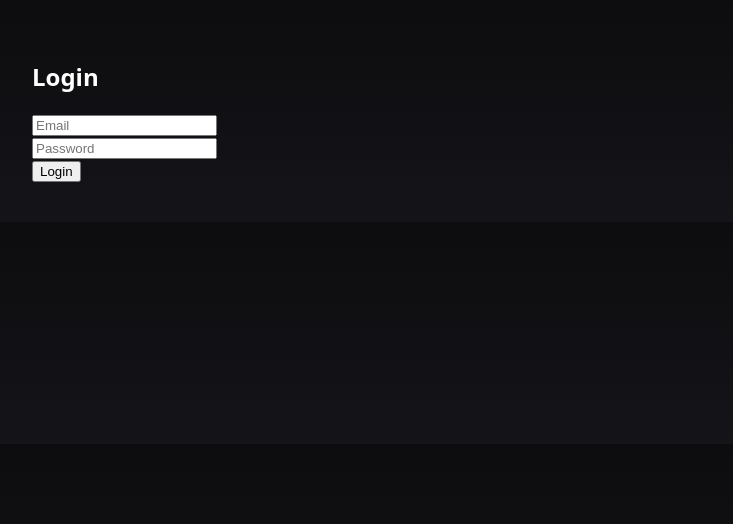
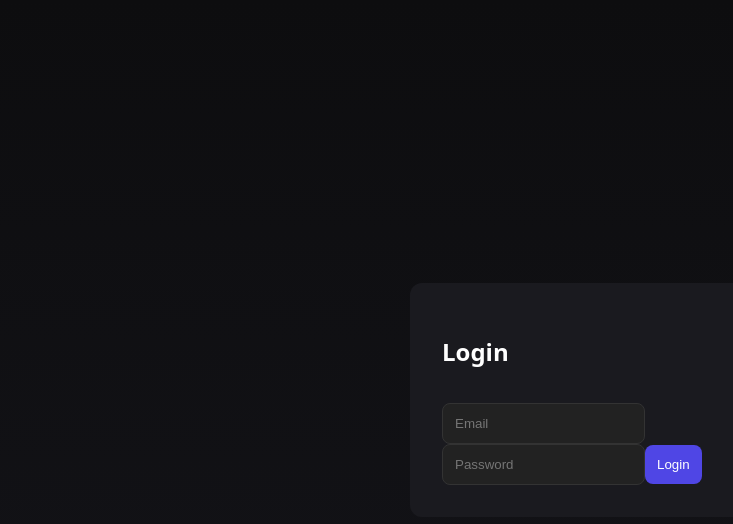
Before and after one commit to platodesignio/platosystem, a Next.js app: page /login in a window 1280 px wide. Shown: the top 524 px of the page, without its empty margins (8-741 px from the left). Built offline with nearby package versions, Linux system fonts and the light colour scheme.

Commit message:
Update page.tsx

```diff
--- a/app/login/page.tsx
+++ b/app/login/page.tsx
@@ -5,6 +5,7 @@ import { useRouter } from "next/navigation";
 
 export default function Login() {
   const router = useRouter();
+
   const [email, setEmail] =
     useState("");
   const [password, setPassword] =
@@ -14,12 +15,12 @@ export default function Login() {
   const [loading, setLoading] =
     useState(false);
 
-  async function handleLogin(
+  async function handleSubmit(
     e: React.FormEvent
   ) {
     e.preventDefault();
+    setError(null);
     setLoading(true);
-    setError(null);
 
     try {
       const res = await fetch(
@@ -43,8 +44,7 @@ export default function Login() {
 
       if (!res.ok) {
         throw new Error(
-          data.error ||
-            "Login failed"
+          data.error
         );
       }
 
@@ -58,40 +58,100 @@ export default function Login() {
   }
 
   return (
-    <div style={{ padding: 40 }}>
-      <h2>Login</h2>
-      <form onSubmit={handleLogin}>
-        <input
+    <AuthLayout title="Login">
+      <form onSubmit={handleSubmit}>
+        <Input
           type="email"
           placeholder="Email"
-          required
           value={email}
           onChange={(e) =>
             setEmail(e.target.value)
           }
         />
-        <br />
-        <input
+        <Input
           type="password"
           placeholder="Password"
-          required
           value={password}
           onChange={(e) =>
             setPassword(e.target.value)
           }
         />
-        <br />
-        <button disabled={loading}>
+
+        <button style={styles.primary}>
           {loading
             ? "Loading..."
             : "Login"}
         </button>
+
+        {error && (
+          <div style={styles.error}>
+            {error}
+          </div>
+        )}
       </form>
-      {error && (
-        <p style={{ color: "red" }}>
-          {error}
-        </p>
-      )}
+    </AuthLayout>
+  );
+}
+
+/* Shared Components */
+
+function AuthLayout({
+  title,
+  children
+}: any) {
+  return (
+    <div style={styles.center}>
+      <div style={styles.card}>
+        <h2>{title}</h2>
+        {children}
+      </div>
     </div>
   );
 }
+
+function Input(props: any) {
+  return (
+    <input
+      {...props}
+      required
+      style={styles.input}
+    />
+  );
+}
+
+const styles: any = {
+  center: {
+    minHeight: "100vh",
+    display: "flex",
+    justifyContent: "center",
+    alignItems: "center"
+  },
+  card: {
+    width: 380,
+    padding: 32,
+    background: "#1a1a1f",
+    borderRadius: 12,
+    display: "flex",
+    flexDirection: "column",
+    gap: 16
+  },
+  input: {
+    padding: 12,
+    borderRadius: 8,
+    border: "1px solid #333",
+    background: "#222",
+    color: "#fff"
+  },
+  primary: {
+    padding: 12,
+    background: "#4f46e5",
+    border: "none",
+    borderRadius: 8,
+    color: "#fff",
+    cursor: "pointer"
+  },
+  error: {
+    marginTop: 10,
+    color: "#ff4d4f"
+  }
+};
```
